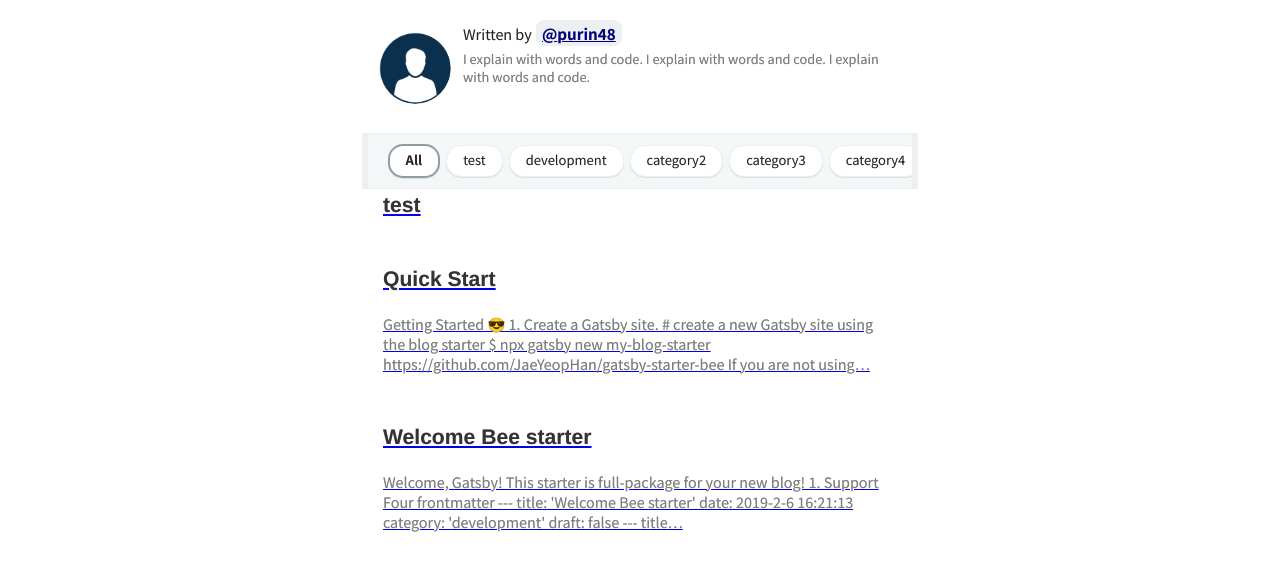
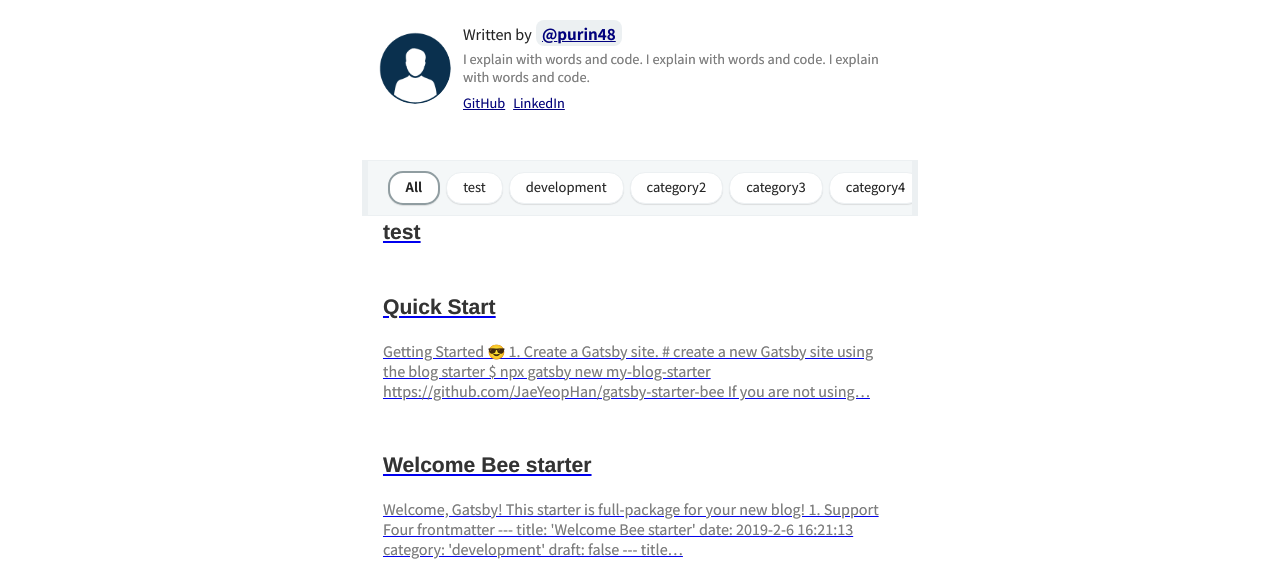
Before and after one commit to purin48/purin48.github.io, a Gatsby site: page / in a window 1280 px wide. Shown: the part 180-757 px from the top of the page. Built offline with nearby package versions, Linux system fonts and the light colour scheme; Gatsby itself is replaced by a stand-in of ours; some packages are replaced by stand-ins of ours; what typography-theme-github would draw is missing.

Commit message:
setting: github, linkedin url 추가

```diff
--- a/gatsby-meta-config.js
+++ b/gatsby-meta-config.js
@@ -1,16 +1,12 @@
 module.exports = {
   title: `purin48`,
-  description: `Blog posted about ...`,
+  description: `purin's blog`,
   author: `purin48`,
   introduction: `I explain with words and code. I explain with words and code. I explain with words and code.`,
   siteUrl: `https://purin48.github.io/`, // Your blog site url
   social: {
-    twitter: ``, // Your Twitter account
-    github: ``, // Your GitHub account
-    medium: ``, // Your Medium account
-    facebook: ``, // Your Facebook account
-    linkedin: ``, // Your LinkedIn account
-    instagram: ``, // Your Instagram account
+    github: `purin48/purin48.github.io/`, // Your GitHub account
+    linkedin: `in/somin-lee-4159a0271/`, // Your LinkedIn account
   },
   icon: `content/assets/felog.png`, // Add your favicon
   keywords: [`blog`],
--- a/src/components/bio/index.jsx
+++ b/src/components/bio/index.jsx
@@ -79,12 +79,8 @@ const bioQuery = graphql`
         author
         introduction
         social {
-          twitter
           github
-          medium
-          facebook
           linkedin
-          instagram
         }
       }
     }
```
